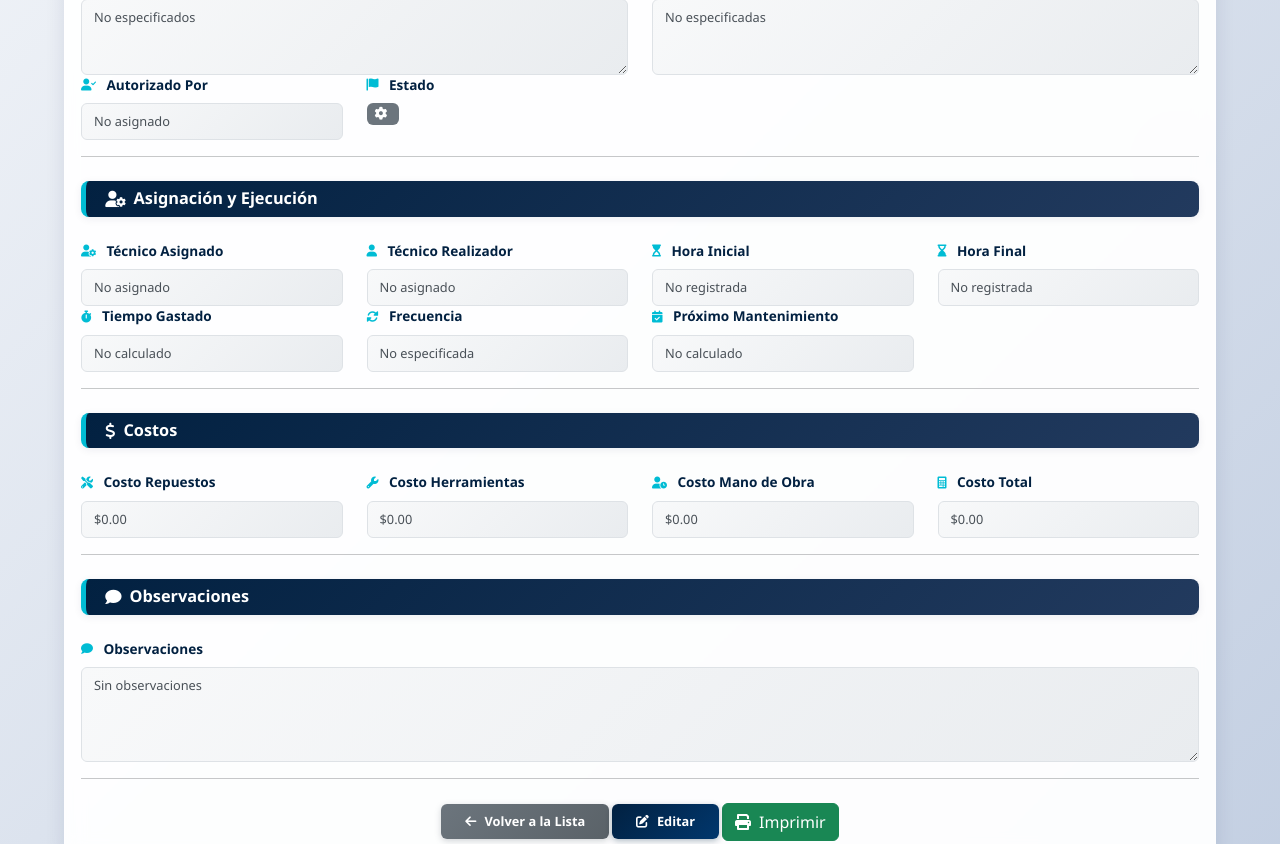
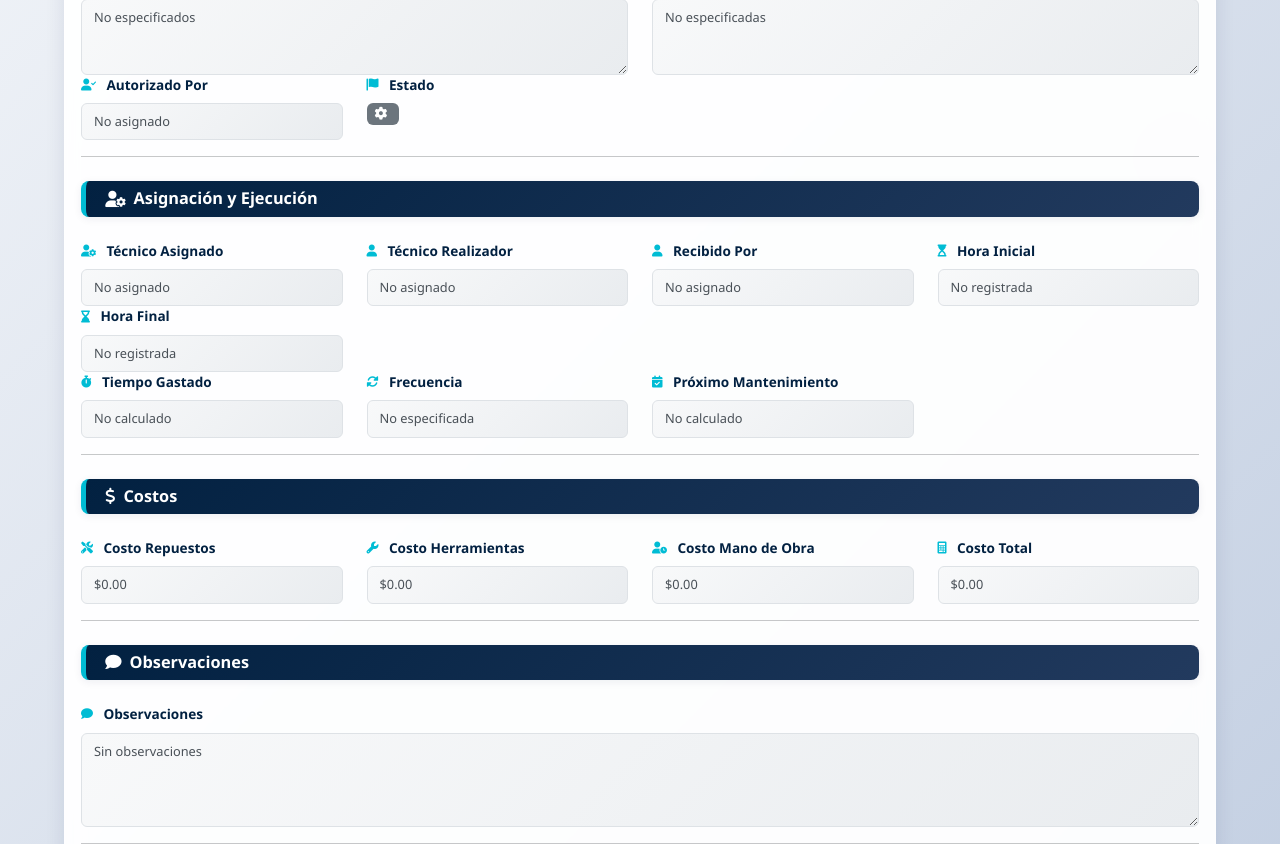
Before and after one commit to RocioGelvesP/mantenimiento_app, a Python web app: template templates/maintenance/ver.html in a window 1280 px wide. Shown: the part 430-1274 px from the top of the page. Run offline with Jinja, Linux system fonts and the light colour scheme; the template is opened without the code that fills it, so the values that code supplies are empty.

Commit message:
Agregar campo recibido Por en la plantilla ver de maintenance

```diff
--- a/templates/maintenance/ver.html
+++ b/templates/maintenance/ver.html
@@ -434,6 +434,12 @@
                             </div>
                             <div class="col-md-3">
                                 <div class="form-group">
+                                    <label class="form-label"><i class="fas fa-user me-1"></i> Recibido Por</label>
+                                    <input type="text" class="form-control readonly-field" value="{{ mantenimiento.tecnico_realizador or 'No asignado' }}" readonly>
+                                </div>
+                            </div>
+                            <div class="col-md-3">
+                                <div class="form-group">
                                     <label class="form-label"><i class="fas fa-hourglass-start me-1"></i> Hora Inicial</label>
                                     <input type="text" class="form-control readonly-field" value="{{ mantenimiento.hora_inicial.strftime('%H:%M') if mantenimiento.hora_inicial else 'No registrada' }}" readonly>
                                 </div>
```
